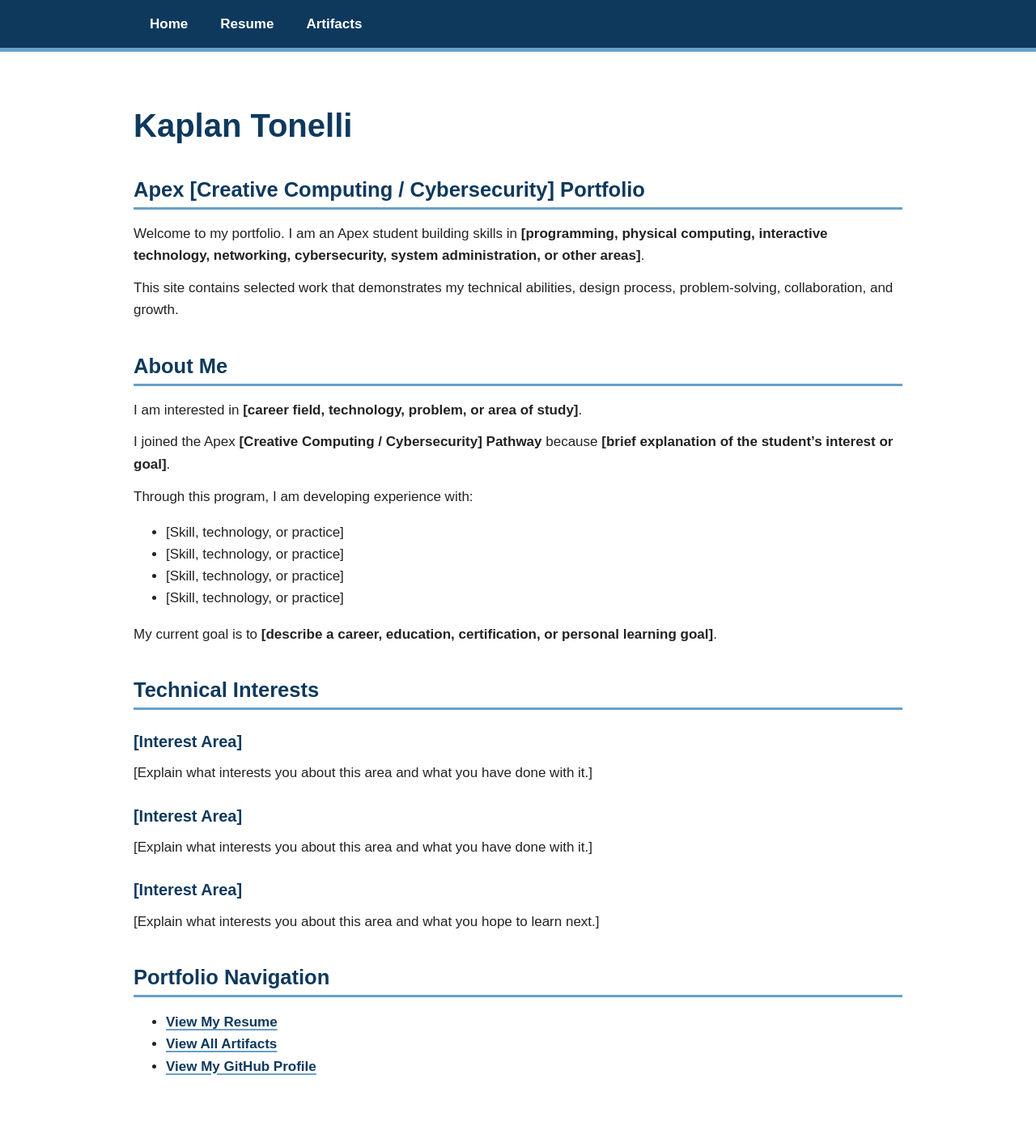
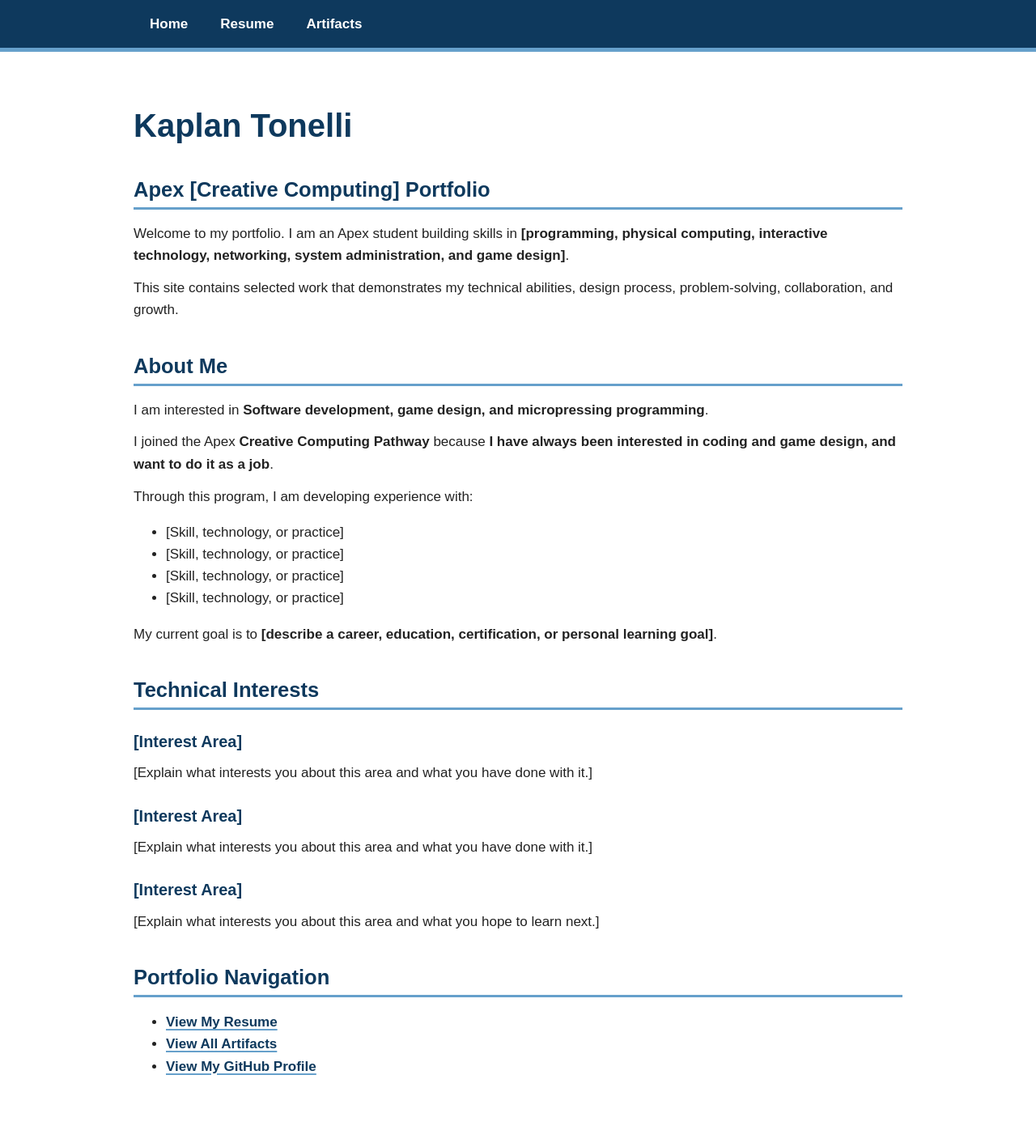
Before and after one commit to KaplanTonelli/apex-portfolio, a Jekyll site: the page built from index.md, in a window 1280 px wide. Shown: the whole page at 81% size. Built offline with Jekyll 4.4.1, drawn with Linux system fonts in a browser that asks for light colours.

Commit message:
Unpadeated index

```diff
--- a/index.md
+++ b/index.md
@@ -5,17 +5,17 @@ title: Home
 
 # Kaplan Tonelli
 
-## Apex [Creative Computing / Cybersecurity] Portfolio
+## Apex [Creative Computing] Portfolio
 
-Welcome to my portfolio. I am an Apex student building skills in **[programming, physical computing, interactive technology, networking, cybersecurity, system administration, or other areas]**.
+Welcome to my portfolio. I am an Apex student building skills in **[programming, physical computing, interactive technology, networking, system administration, and game design]**.
 
 This site contains selected work that demonstrates my technical abilities, design process, problem-solving, collaboration, and growth.
 
 ## About Me
 
-I am interested in **[career field, technology, problem, or area of study]**.
+I am interested in **Software development, game design, and micropressing programming**.
 
-I joined the Apex **[Creative Computing / Cybersecurity] Pathway** because **[brief explanation of the student’s interest or goal]**.
+I joined the Apex **Creative Computing Pathway** because **I have always been interested in coding and game design, and want to do it as a job**.
 
 Through this program, I am developing experience with:
 
```
Also changed, not shown: README.md.
